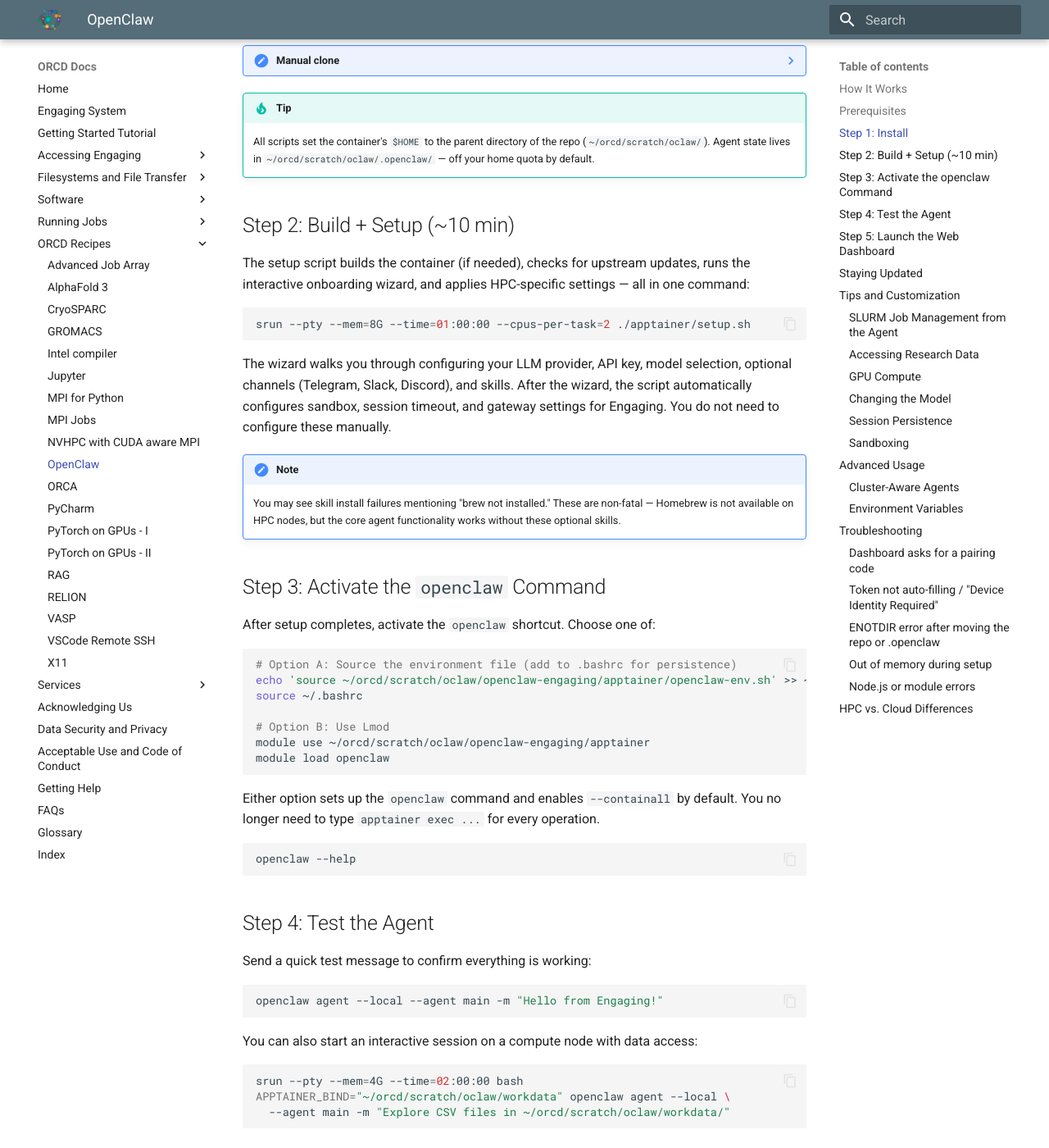
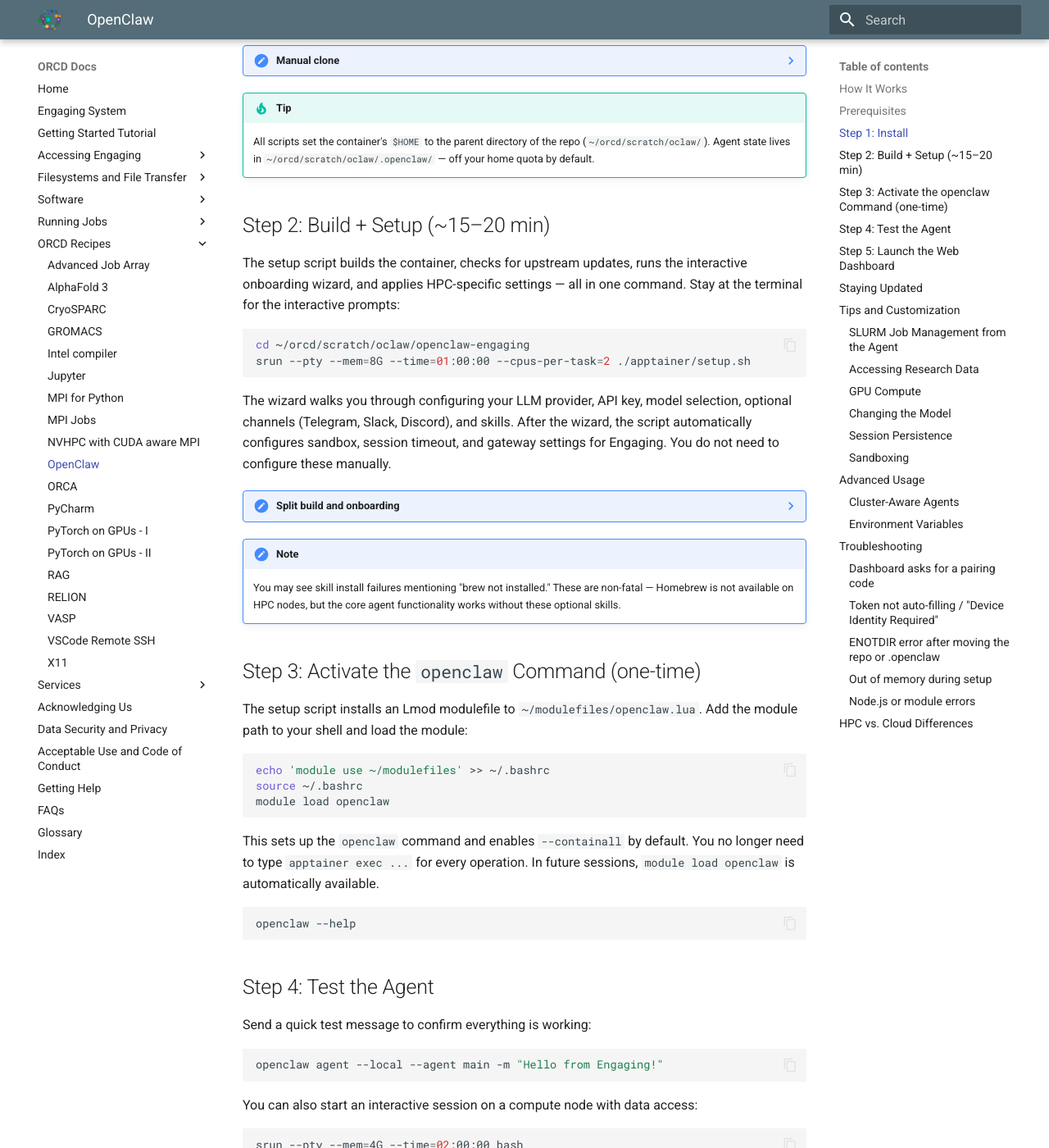
Before and after one commit to mit-orcd/orcd-docs-edit, an MkDocs documentation site: the page built from docs/recipes/openclaw-engaging.md, in a window 1280 px wide and 1400 px high, scrolled down 1953 px. Shown: the whole window at 82% size. Built offline with MkDocs 1.6.1 and Material for MkDocs 9.7.7, drawn with Linux system fonts in a browser that asks for light colours; some of the changed text lies outside the part shown.

Commit message:
Align recipe with final implementation: Lmod modulefiles, 15-20 min setup, no backslash continuations
- Step 2: update time estimate to ~15-20 min, add --build-only/--onboard-only
  details block for split build+onboard workflow
- Step 3: switch to Lmod via ~/modulefiles (setup.sh auto-installs
  openclaw.lua); remove openclaw-env.sh source approach
- SSH tunnel: reorder flags to -f -N -J for consistency with implementation
- Remove all backslash line continuations — every command is a single line
  for easier copy-paste

Made-with: Cursor

````diff
--- a/docs/recipes/openclaw-engaging.md
+++ b/docs/recipes/openclaw-engaging.md
@@ -113,13 +113,14 @@ sets up the upstream remote automatically.
     repo (`~/orcd/scratch/oclaw/`). Agent state lives in
     `~/orcd/scratch/oclaw/.openclaw/` — off your home quota by default.
 
-## Step 2: Build + Setup (~10 min)
+## Step 2: Build + Setup (~15–20 min)
 
-The setup script builds the container (if needed), checks for upstream updates,
-runs the interactive onboarding wizard, and applies HPC-specific settings — all
-in one command:
+The setup script builds the container, checks for upstream updates, runs the
+interactive onboarding wizard, and applies HPC-specific settings — all in one
+command. Stay at the terminal for the interactive prompts:
 
 ```bash
+cd ~/orcd/scratch/oclaw/openclaw-engaging
 srun --pty --mem=8G --time=01:00:00 --cpus-per-task=2 ./apptainer/setup.sh
 ```
 
@@ -128,27 +129,36 @@ selection, optional channels (Telegram, Slack, Discord), and skills. After the
 wizard, the script automatically configures sandbox, session timeout, and
 gateway settings for Engaging. You do not need to configure these manually.
 
+??? note "Split build and onboarding"
+    If you prefer to build the container and run onboarding separately:
+
+    ```bash
+    srun --mem=8G --time=01:00:00 --cpus-per-task=2 ./apptainer/setup.sh --build-only
+    srun --pty --mem=8G --time=01:00:00 --cpus-per-task=2 ./apptainer/setup.sh --onboard-only
+    ```
+
+    The `--build-only` step does not need `--pty` since it has no interactive
+    prompts. The `--onboard-only` step skips the container build.
+
 !!! note
     You may see skill install failures mentioning "brew not installed." These
     are non-fatal — Homebrew is not available on HPC nodes, but the core agent
     functionality works without these optional skills.
 
-## Step 3: Activate the `openclaw` Command
+## Step 3: Activate the `openclaw` Command (one-time)
 
-After setup completes, activate the `openclaw` shortcut. Choose one of:
+The setup script installs an Lmod modulefile to `~/modulefiles/openclaw.lua`.
+Add the module path to your shell and load the module:
 
 ```bash
-# Option A: Source the environment file (add to .bashrc for persistence)
-echo 'source ~/orcd/scratch/oclaw/openclaw-engaging/apptainer/openclaw-env.sh' >> ~/.bashrc
+echo 'module use ~/modulefiles' >> ~/.bashrc
 source ~/.bashrc
-
-# Option B: Use Lmod
-module use ~/orcd/scratch/oclaw/openclaw-engaging/apptainer
 module load openclaw
 ```
 
-Either option sets up the `openclaw` command and enables `--containall` by
-default. You no longer need to type `apptainer exec ...` for every operation.
+This sets up the `openclaw` command and enables `--containall` by default.
+You no longer need to type `apptainer exec ...` for every operation. In future
+sessions, `module load openclaw` is automatically available.
 
 ```bash
 openclaw --help
@@ -166,8 +176,7 @@ You can also start an interactive session on a compute node with data access:
 
 ```bash
 srun --pty --mem=4G --time=02:00:00 bash
-APPTAINER_BIND="~/orcd/scratch/oclaw/workdata" openclaw agent --local \
-  --agent main -m "Explore CSV files in ~/orcd/scratch/oclaw/workdata/"
+APPTAINER_BIND="~/orcd/scratch/oclaw/workdata" openclaw agent --local --agent main -m "Explore CSV files in ~/orcd/scratch/oclaw/workdata/"
 ```
 
 ## Step 5: Launch the Web Dashboard
@@ -203,7 +212,7 @@ authentication token:
 
 ```
 SSH tunnel command:
-  lsof -ti:18790 | xargs kill -9 2>/dev/null; sleep 1; ssh -J <username>@orcd-login.mit.edu -L 18790:localhost:18790 <username>@<node> -N -f
+  lsof -ti:18790 | xargs kill -9 2>/dev/null; sleep 1; ssh -f -N -J <username>@orcd-login.mit.edu -L 18790:localhost:18790 <username>@<node>
 
 Dashboard URL:
   http://localhost:18790/?token=<your-token>
@@ -212,7 +221,7 @@ Dashboard URL:
 On your **local machine**, run the SSH tunnel command from the output:
 
 ```bash
-lsof -ti:18790 | xargs kill -9 2>/dev/null; sleep 1; ssh -J <username>@orcd-login.mit.edu -L 18790:localhost:18790 <username>@<node> -N -f
+lsof -ti:18790 | xargs kill -9 2>/dev/null; sleep 1; ssh -f -N -J <username>@orcd-login.mit.edu -L 18790:localhost:18790 <username>@<node>
 ```
 
 The `lsof ... | xargs kill` clears any stale tunnel on that port. The
@@ -263,8 +272,7 @@ With this enabled, your agent can write batch scripts, submit them with
 `sbatch`, and monitor job status — all within the same conversation:
 
 ```bash
-OPENCLAW_SLURM_BINDS=1 openclaw agent --local --agent main \
-  -m "Write a SLURM batch script for my analysis and submit it"
+OPENCLAW_SLURM_BINDS=1 openclaw agent --local --agent main -m "Write a SLURM batch script for my analysis and submit it"
 ```
 
 !!! warning "SLURM binds and container boundaries"
@@ -287,15 +295,13 @@ Since `--containall` is enabled by default, the agent can only see the repo
 directory and `/tmp`. To grant access to your data, use `APPTAINER_BIND`:
 
 ```bash
-APPTAINER_BIND="~/orcd/scratch/oclaw/workdata" openclaw agent --local \
-  --agent main -m "Analyze the datasets in ~/orcd/scratch/oclaw/workdata/"
+APPTAINER_BIND="~/orcd/scratch/oclaw/workdata" openclaw agent --local --agent main -m "Analyze the datasets in ~/orcd/scratch/oclaw/workdata/"
 ```
 
 You can bind multiple paths:
 
 ```bash
-APPTAINER_BIND="/pool/lab-data,~/orcd/scratch/results" openclaw agent \
-  --local --agent main -m "Compare data in /pool/lab-data/ with ~/orcd/scratch/results/"
+APPTAINER_BIND="/pool/lab-data,~/orcd/scratch/results" openclaw agent --local --agent main -m "Compare data in /pool/lab-data/ with ~/orcd/scratch/results/"
 ```
 
 ### GPU Compute
@@ -307,9 +313,7 @@ separate SLURM job that requests its own GPU. Enable
 `OPENCLAW_SLURM_BINDS=1` so the agent can use `sbatch` directly:
 
 ```bash
-OPENCLAW_SLURM_BINDS=1 APPTAINER_BIND="~/orcd/scratch/oclaw/workdata" \
-  openclaw agent --local --agent main \
-  -m "Submit a SLURM job on a GPU node to train my model in ~/orcd/scratch/oclaw/workdata/"
+OPENCLAW_SLURM_BINDS=1 APPTAINER_BIND="~/orcd/scratch/oclaw/workdata" openclaw agent --local --agent main -m "Submit a SLURM job on a GPU node to train my model in ~/orcd/scratch/oclaw/workdata/"
 ```
 
 The submitted job runs outside the container on a GPU node with full
@@ -382,8 +386,7 @@ By default, all scripts run with `--containall` enabled. This means:
 To grant the agent access to a data directory, use `APPTAINER_BIND`:
 
 ```bash
-APPTAINER_BIND="~/orcd/scratch/oclaw/workdata" openclaw agent --local \
-  --agent main -m "Analyze the data in ~/orcd/scratch/oclaw/workdata/"
+APPTAINER_BIND="~/orcd/scratch/oclaw/workdata" openclaw agent --local --agent main -m "Analyze the data in ~/orcd/scratch/oclaw/workdata/"
 ```
 
 !!! warning
@@ -483,8 +486,7 @@ rebuild the container:
 
 ```bash
 module load apptainer/1.4.2
-srun --mem=8G --time=01:00:00 --cpus-per-task=2 \
-  apptainer build apptainer/openclaw.sif apptainer/openclaw.def
+srun --mem=8G --time=01:00:00 --cpus-per-task=2 apptainer build apptainer/openclaw.sif apptainer/openclaw.def
 ```
 
 ## HPC vs. Cloud Differences
````
